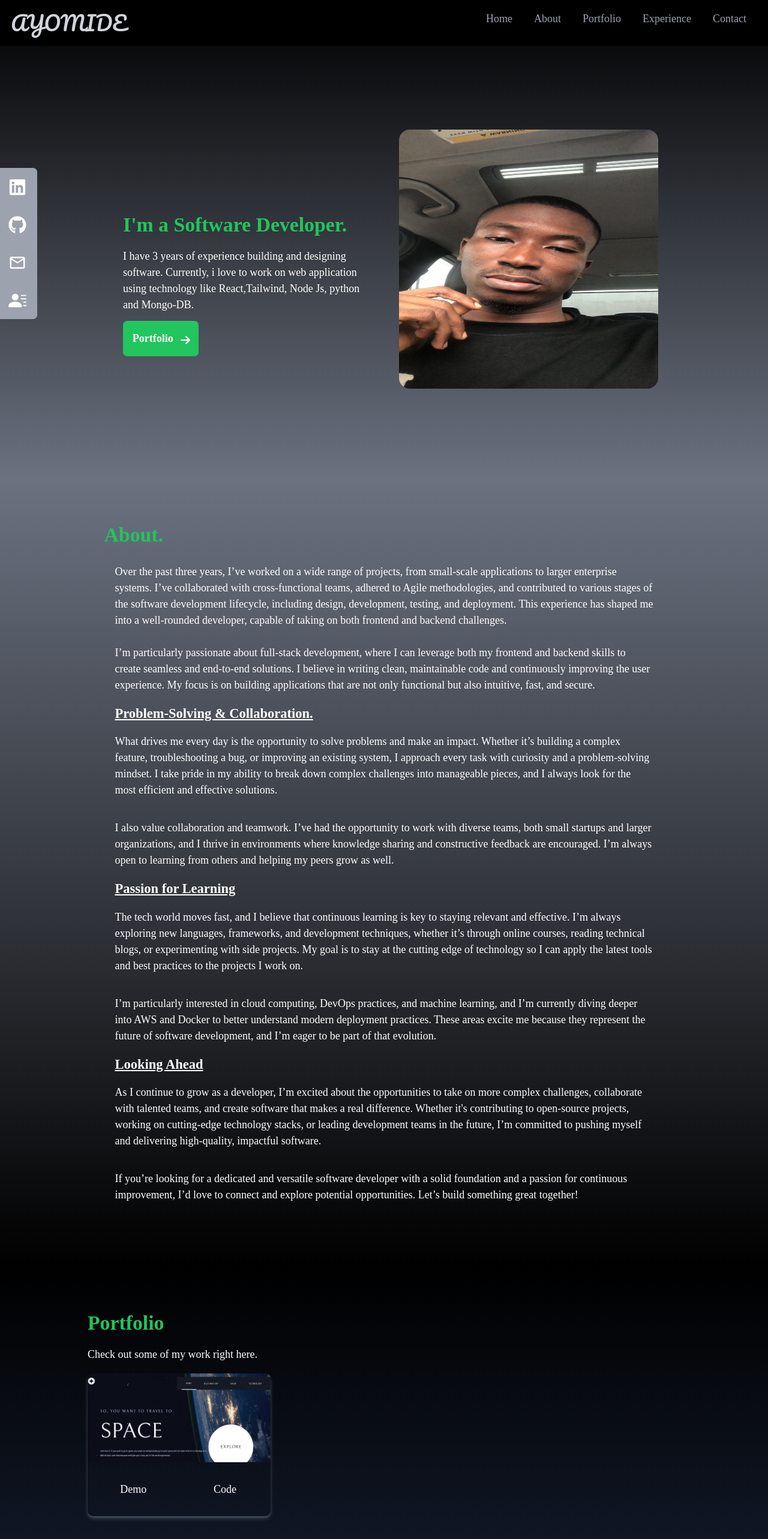
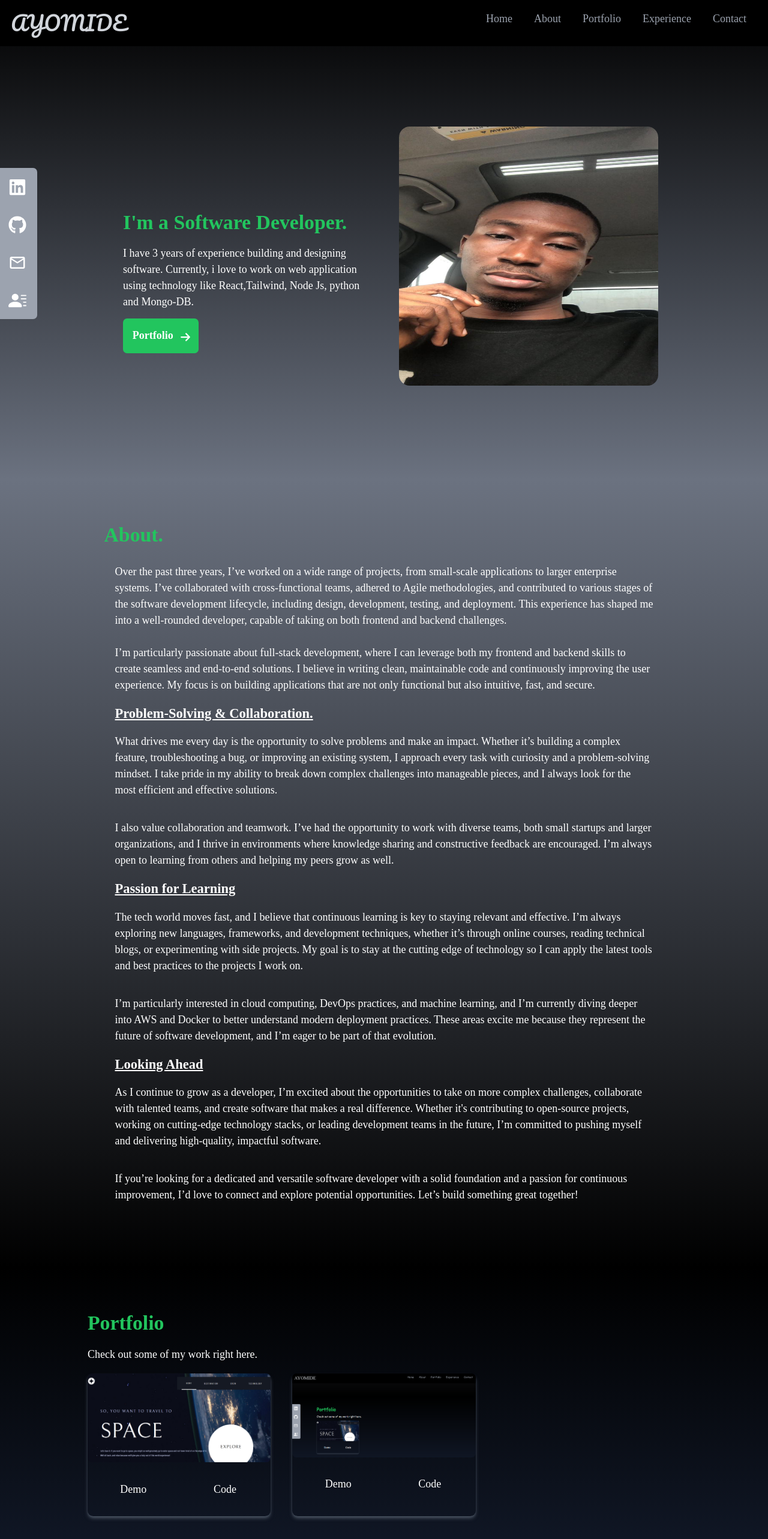
Before and after one commit to xclusive-3G/myProfile, a React (Create React App) app: page / in a window 1280 px wide. Shown: the top 2566 px of the page at 60% size. Built offline with nearby package versions, Linux system fonts and the light colour scheme; a web font is replaced by a local one.

Commit message:
update portfolio

```diff
--- a/src/components/Homepage.jsx
+++ b/src/components/Homepage.jsx
@@ -7,7 +7,7 @@ export const Homepage = () => {
 
   return (
     <div name="home" className='w-full h-full   md:h-screen justify-center flex bg-gradient-to-b from-black to-gray-500 '>
-      <div className=' grid md:flex px-10  py-3 mt-6 md:grid-cols-2 md:w-3/4 h-full  items-center'>
+      <div className=' grid md:flex px-10  py-2 mt-5 md:grid-cols-2 md:w-3/4 h-full  items-center'>
         <div className='md:w-1/2 order-2 md:order-1 mt-4'>
           <h3 className='text-green-500 text-3xl font-bold md:pt-20 md:pb-4'>I'm a Software Developer.</h3>
           <p className='text-white'>I have 3 years of experience building and designing software. Currently,
--- a/src/components/Portfolio.jsx
+++ b/src/components/Portfolio.jsx
@@ -1,5 +1,6 @@
 import React from 'react'
 import spaceWeb from './Assets/images/portfolio/spaceWeb.PNG'
+import portfolioImg from './Assets/images/portfolio/portfolio.PNG'
 
 const Portfolio = () => {
     const portfolio = [
@@ -8,6 +9,13 @@ const Portfolio = () => {
             imgscr:spaceWeb,
             demoLink:'https://spacetour022.netlify.app/',
             codeLink:'https://github.com/xclusive-3G/spaceTour'
+
+        },
+        {
+            id: 2,
+            imgscr:portfolioImg,
+            demoLink:'https://sekani-portfolio.netlify.app/',
+            codeLink:'https://github.com/xclusive-3G/myProfile'
 
         }
     ]
```
Also changed, not shown: src/components/Assets/images/portfolio/portfolio.PNG (added).
